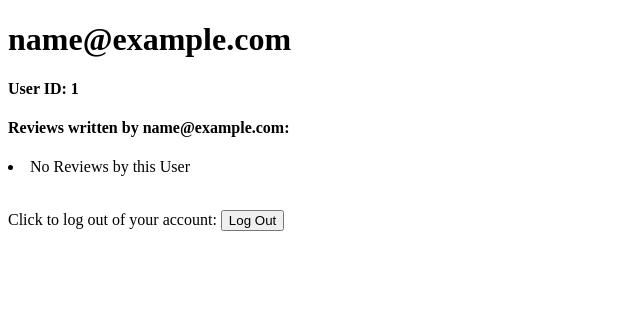
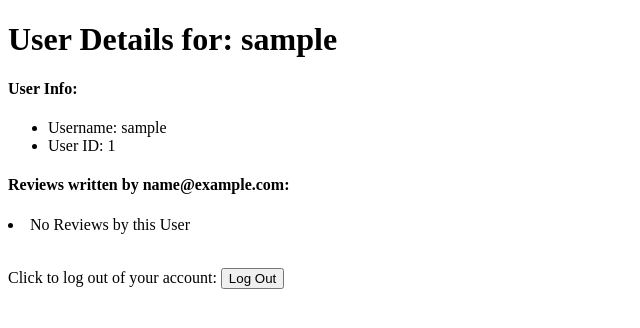
Before and after one commit to mauratee/Renters-Speak, a Flask app: page /users/1 in a window 1280 px wide. Shown: the top 328 px of the page, without its empty margins (0-640 px from the left). Run offline with Flask 2, Linux system fonts and the light colour scheme; the visitor is signed in with stand-in values (Sample User, id 1); data comes from the database, SQL or seed files in the repository; data that the repository does not hold is empty.

Commit message:
Update all_users.html and user_details.html to include username info

```diff
--- a/seed_db.py
+++ b/seed_db.py
@@ -25,7 +25,7 @@ for n in range(10):
     username = f'user_{n}'  # A unique username
     password = 'testpwd'
 
-    user = crud.create_user(email, password)
+    user = crud.create_user(email, username, password)
 
     users_in_db.append(user)
 
--- a/templates/all_users.html
+++ b/templates/all_users.html
@@ -10,6 +10,8 @@
                 <a href="/users/{{ user.user_id }}">
                     <h2>{{ user.email }}</h2>
                 </a>
+                Username: {{ user.username }}
+                <br>
                 User ID: {{ user.user_id }}
                 <br>
                 <h4>Reviews written by {{ user.email }}:</h4>
--- a/templates/user_details.html
+++ b/templates/user_details.html
@@ -1,11 +1,19 @@
 {% extends 'base.html' %}
 
-{% block title %}{{ user.email }} - Details{% endblock %}
+{% block title %}{{ user.username }} - Details{% endblock %}
 
 {% block body %}
-<h1>{{ user.email }}</h1>
+<h1>User Details for: {{ user.username }}</h1>
 <p>
-    <h4>User ID: {{ user.user_id }}</h4>
+    <h4>User Info:</h4>
+    <ul>
+        <li>
+            Username: {{ user.username }}
+        </li>
+        <li>
+            User ID: {{ user.user_id }}
+        </li>
+    </ul>
 </p>
 <p>
     <h4>Reviews written by {{ user.email }}:</h4>
```
